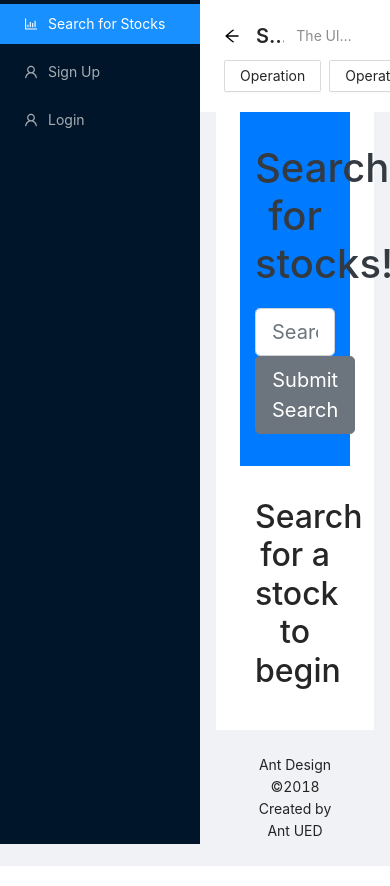
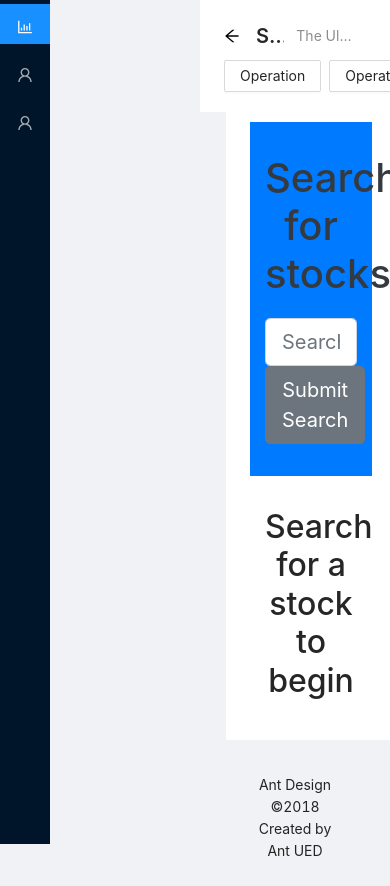
Before and after one commit to awolrob/stock-watch, a React (Create React App) app in the folder client/: page / in a window 390 px wide. Shown: the top 886 px of the page. Built offline with nearby package versions, Linux system fonts and the light colour scheme.

Commit message:
responsiveness

```diff
--- a/client/src/App.js
+++ b/client/src/App.js
@@ -21,7 +21,9 @@ import {
 const { Header, Content, Footer, Sider } = Layout;
 
 function App() {
+
   const [activePage, setActivePage] = useState("Searchstocks");
+
 
   function RenderPage() {
     if (activePage == "Searchstocks") {
@@ -34,6 +36,9 @@ function App() {
       return <Savedstocks />;
     }
   }
+
+
+
   return (
     <Layout>
       <Sider
@@ -42,6 +47,15 @@ function App() {
           height: "100vh",
           position: "fixed",
           left: 0,
+        }}
+        breakpoint="lg"
+        collapsedWidth="50"
+        onBreakpoint={broken => {
+          console.log(broken);
+        }}
+        onCollapse={(collapsed, type) => {
+
+          console.log(collapsed, type);
         }}
       >
         <div className="logo" />
@@ -92,12 +106,19 @@ function App() {
           )}
         </Menu>
       </Sider>
-      <Layout className="site-layout" style={{ marginLeft: 200 }}>
-        <Header className="site-layout-background" style={{ padding: 0, textAlign: "center" }}>
+      <Layout
+      className="site-layout ant-row"
+      style={
+        {
+        marginLeft: 200,
+       }
+      }
+      >
+        <Header className="site-layout-background ant-col" style={{ padding: 0, textAlign: "center" }}>
           <PageHeader/>
 
         </Header>
-        <Content style={{ margin: "24px 16px 0", overflow: "initial" }}>
+        <Content className="ant-col" style={{ padding: 10, margin: "24px 16px 0", overflow: "initial" }}>
           <div
             className="site-layout-background"
             style={{ padding: 24, textAlign: "center" }}
@@ -105,7 +126,7 @@ function App() {
             {RenderPage()}
           </div>
         </Content>
-        <Footer style={{ textAlign: "center" }}>
+        <Footer className="ant-col" style={{ textAlign: "center" }}>
           Ant Design ©2018 Created by Ant UED
         </Footer>
       </Layout>
```
Also changed, not shown: client/src/index.css (line endings or trailing spaces).
